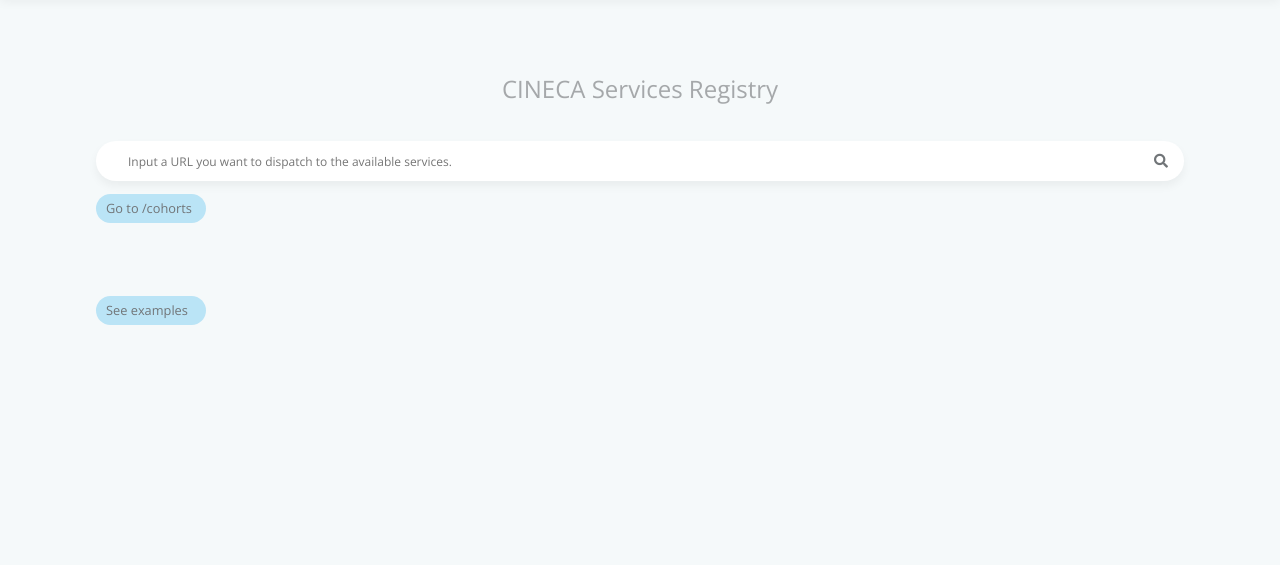
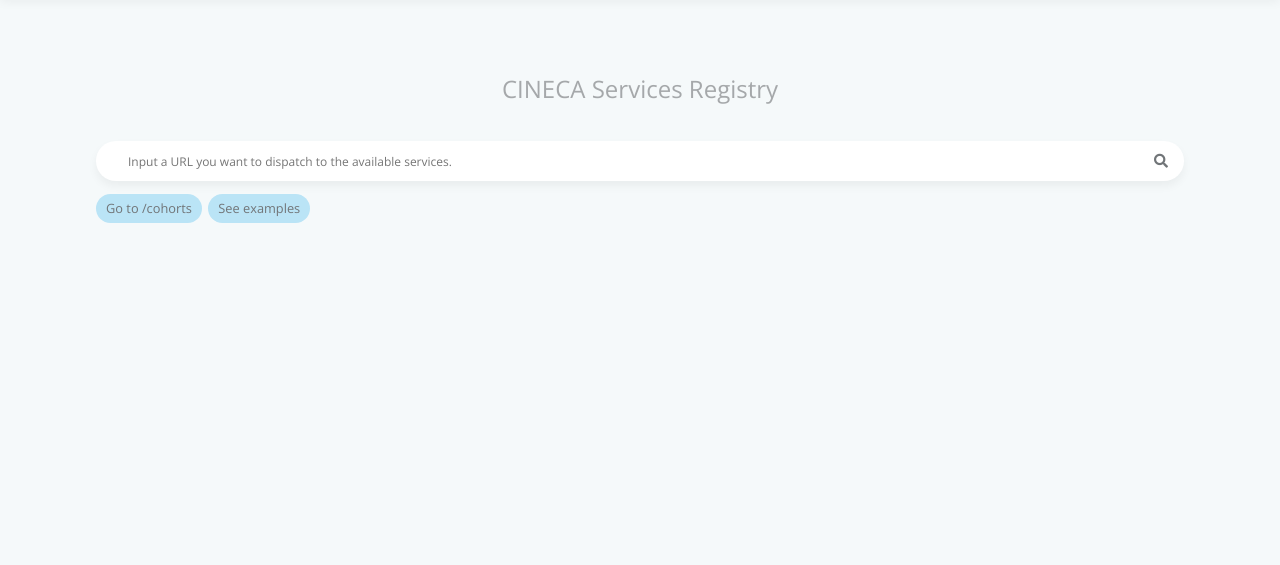
Before and after one commit to EGA-archive/ServicesRegistry, a Python web app: template templates/index.html in a window 1280 px wide. Shown: the part 83-648 px from the top of the page. Run offline with Jinja, Linux system fonts and the light colour scheme; the template is opened without the code that fills it, so the values that code supplies are empty; some libraries are stand-ins or nearby versions.

Commit message:
Move examples

```diff
--- a/static/css/style.css
+++ b/static/css/style.css
@@ -186,67 +186,71 @@ body main form button:hover {
   color: #74C5EB;
 }
 /* line 127, ../sass/_main.scss */
-body main div#cohorts-button, body main div#examples-button {
-  margin: 1em 0;
+body main #button-wrapper {
+  display: flex;
+  flex-flow: row nowrap;
+}
+/* line 130, ../sass/_main.scss */
+body main #button-wrapper div#cohorts-button, body main #button-wrapper div#examples-button {
+  margin: 1em 0.5em 0 0;
   background-color: #BAE4F6;
   padding: 8px 10px;
   border-radius: 30px;
-  width: 90px;
   font-weight: 300;
   font-size: 80%;
   cursor: pointer;
   transition: ease .5s;
 }
-/* line 130, ../sass/_main.scss */
-body main div#cohorts-button:hover, body main div#examples-button:hover {
+/* line 133, ../sass/_main.scss */
+body main #button-wrapper div#cohorts-button:hover, body main #button-wrapper div#examples-button:hover {
   background-color: #74C5EB;
 }
-/* line 138, ../sass/_main.scss */
-body main div#cohorts-button span, body main div#examples-button span {
+/* line 140, ../sass/_main.scss */
+body main #button-wrapper div#cohorts-button span, body main #button-wrapper div#examples-button span {
   font-weight: 400;
 }
-/* line 139, ../sass/_main.scss */
-body main div#cohorts-button:active, body main div#examples-button:active {
+/* line 141, ../sass/_main.scss */
+body main #button-wrapper div#cohorts-button:active, body main #button-wrapper div#examples-button:active {
   position: relative;
   top: 1px;
 }
-/* line 140, ../sass/_main.scss */
-body main div#cohorts-button a, body main div#examples-button a {
+/* line 142, ../sass/_main.scss */
+body main #button-wrapper div#cohorts-button a, body main #button-wrapper div#examples-button a {
   text-decoration: none;
   color: #717578;
 }
-/* line 141, ../sass/_main.scss */
-body main div#cohorts-button p, body main div#examples-button p {
+/* line 143, ../sass/_main.scss */
+body main #button-wrapper div#cohorts-button p, body main #button-wrapper div#examples-button p {
   display: none;
 }
-/* line 143, ../sass/_main.scss */
-body main div#cohorts-button p.active, body main div#examples-button p.active {
+/* line 145, ../sass/_main.scss */
+body main #button-wrapper div#cohorts-button p.active, body main #button-wrapper div#examples-button p.active {
   display: inline;
 }
-/* line 148, ../sass/_main.scss */
+/* line 151, ../sass/_main.scss */
 body main div#examples {
   display: none;
   font-size: 0.7em;
   flex-flow: row nowrap;
 }
-/* line 150, ../sass/_main.scss */
+/* line 153, ../sass/_main.scss */
 body main div#examples.active {
   display: flex;
 }
-/* line 153, ../sass/_main.scss */
+/* line 156, ../sass/_main.scss */
 body main div#examples section {
   display: flex;
   flex-flow: column nowrap;
   margin: 0.5em 0.1em;
 }
-/* line 157, ../sass/_main.scss */
+/* line 160, ../sass/_main.scss */
 body main div#examples section::before {
   content: attr(data-heading);
   display: inline-block;
   margin: 0.5em;
   font-size: 1.1em;
 }
-/* line 164, ../sass/_main.scss */
+/* line 167, ../sass/_main.scss */
 body main div#examples a {
   display: inline-block;
   margin: 0.1em 0;
@@ -257,23 +261,23 @@ body main div#examples a {
   color: black;
   outline: none;
 }
-/* line 173, ../sass/_main.scss */
+/* line 176, ../sass/_main.scss */
 body main div#examples a:active {
   position: relative;
   top: 1px;
 }
-/* line 174, ../sass/_main.scss */
+/* line 177, ../sass/_main.scss */
 body main div#examples a:hover {
   background-color: #74C5EB;
 }
-/* line 179, ../sass/_main.scss */
+/* line 182, ../sass/_main.scss */
 body main div#cards-container {
   display: flex;
   flex-flow: row wrap;
   justify-content: center;
   margin-top: 3em;
 }
-/* line 185, ../sass/_main.scss */
+/* line 188, ../sass/_main.scss */
 body main div#cards-container div.card {
   width: 475px;
   height: 180px;
@@ -287,13 +291,13 @@ body main div#cards-container div.card {
   margin: 25px;
 }
 @media screen and (max-width: 550px) {
-  /* line 185, ../sass/_main.scss */
+  /* line 188, ../sass/_main.scss */
   body main div#cards-container div.card {
     width: 350px;
     margin: 25px auto;
   }
 }
-/* line 208, ../sass/_main.scss */
+/* line 211, ../sass/_main.scss */
 body main div#cards-container div.card section.left-part {
   padding: 20px;
   display: flex;
@@ -302,39 +306,39 @@ body main div#cards-container div.card section.left-part {
   align-items: center;
   min-width: 140px;
 }
-/* line 215, ../sass/_main.scss */
+/* line 218, ../sass/_main.scss */
 body main div#cards-container div.card section.left-part img {
   height: 40px;
 }
-/* line 218, ../sass/_main.scss */
+/* line 221, ../sass/_main.scss */
 body main div#cards-container div.card section.left-part img.white-img {
   -webkit-filter: drop-shadow(1px 1px 4px #222);
   filter: drop-shadow(1px 1px 5px rgba(34, 34, 34, 0.5));
 }
-/* line 223, ../sass/_main.scss */
+/* line 226, ../sass/_main.scss */
 body main div#cards-container div.card section.left-part ul {
   font-size: 12px;
 }
-/* line 225, ../sass/_main.scss */
+/* line 228, ../sass/_main.scss */
 body main div#cards-container div.card section.left-part ul li {
   list-style: none;
   padding: 8px;
 }
-/* line 228, ../sass/_main.scss */
+/* line 231, ../sass/_main.scss */
 body main div#cards-container div.card section.left-part ul li a {
   text-decoration: none;
   color: #717578;
   transition: ease .5s;
 }
-/* line 233, ../sass/_main.scss */
+/* line 236, ../sass/_main.scss */
 body main div#cards-container div.card section.left-part ul li a:hover {
   color: #74C5EB;
 }
-/* line 237, ../sass/_main.scss */
+/* line 240, ../sass/_main.scss */
 body main div#cards-container div.card section.left-part ul li a i {
   margin-right: 3px;
 }
-/* line 244, ../sass/_main.scss */
+/* line 247, ../sass/_main.scss */
 body main div#cards-container div.card section.right-part {
   margin: 20px 0;
   padding: 0 20px;
@@ -344,17 +348,17 @@ body main div#cards-container div.card section.right-part {
   align-items: flex-start;
   border-left: 1px solid #74C5EB;
 }
-/* line 253, ../sass/_main.scss */
+/* line 256, ../sass/_main.scss */
 body main div#cards-container div.card section.right-part h1 {
   font-size: 110%;
   font-weight: bold;
   font-family: 'Roboto', sans-serif;
 }
-/* line 258, ../sass/_main.scss */
+/* line 261, ../sass/_main.scss */
 body main div#cards-container div.card section.right-part h2, body main div#cards-container div.card section.right-part p {
   font-size: 80%;
 }
-/* line 265, ../sass/_main.scss */
+/* line 268, ../sass/_main.scss */
 body main div.cohort-card {
   width: 100%;
   min-width: 650px;
@@ -365,18 +369,18 @@ body main div.cohort-card {
   margin: 2em auto 1em;
   padding: 2em;
 }
-/* line 276, ../sass/_main.scss */
+/* line 279, ../sass/_main.scss */
 body main div.cohort-card h1 {
   font-size: 110%;
   font-weight: bold;
   font-family: 'Roboto', sans-serif;
   margin-bottom: 2em;
 }
-/* line 280, ../sass/_main.scss */
+/* line 283, ../sass/_main.scss */
 body main div.cohort-card h1 span.light {
   font-weight: 300;
 }
-/* line 282, ../sass/_main.scss */
+/* line 285, ../sass/_main.scss */
 body main div.cohort-card h1.cohort-name {
   color: white;
   margin-bottom: 0;
@@ -386,7 +390,7 @@ body main div.cohort-card h1.cohort-name {
   font-weight: 400;
   display: inline-block;
 }
-/* line 291, ../sass/_main.scss */
+/* line 294, ../sass/_main.scss */
 body main div.cohort-card h1.error {
   color: white;
   margin-bottom: 0;
@@ -396,13 +400,13 @@ body main div.cohort-card h1.error {
   font-weight: 400;
   display: inline-block;
 }
-/* line 301, ../sass/_main.scss */
+/* line 304, ../sass/_main.scss */
 body main div.cohort-card h2 {
   font-size: 90%;
   font-weight: 300;
   margin: 1em 0 8px;
 }
-/* line 306, ../sass/_main.scss */
+/* line 309, ../sass/_main.scss */
 body main div.cohort-card h2.error {
   color: white;
   margin-bottom: 0;
@@ -413,28 +417,28 @@ body main div.cohort-card h2.error {
   display: inline-block;
   margin-top: 0;
 }
-/* line 316, ../sass/_main.scss */
+/* line 319, ../sass/_main.scss */
 body main div.cohort-card ul {
   margin: 0 1em;
 }
-/* line 318, ../sass/_main.scss */
+/* line 321, ../sass/_main.scss */
 body main div.cohort-card ul li {
   margin: 6px;
   font-size: 90%;
 }
-/* line 321, ../sass/_main.scss */
+/* line 324, ../sass/_main.scss */
 body main div.cohort-card ul li span.strong {
   font-weight: bold;
 }
-/* line 322, ../sass/_main.scss */
+/* line 325, ../sass/_main.scss */
 body main div.cohort-card ul li span.strong2 {
   font-weight: 600;
 }
-/* line 323, ../sass/_main.scss */
+/* line 326, ../sass/_main.scss */
 body main div.cohort-card ul li span.content {
   color: #717578;
 }
-/* line 324, ../sass/_main.scss */
+/* line 327, ../sass/_main.scss */
 body main div.cohort-card ul li span.duo {
   font-weight: 600;
   background-color: #EB9661;
@@ -443,14 +447,14 @@ body main div.cohort-card ul li span.duo {
   color: white;
   font-size: 90%;
 }
-/* line 334, ../sass/_main.scss */
+/* line 337, ../sass/_main.scss */
 body main div.cohort-card hr {
   margin: 2em auto;
   border: none;
   border-top: 1px solid #717578;
   width: 60%;
 }
-/* line 340, ../sass/_main.scss */
+/* line 343, ../sass/_main.scss */
 body main div.cohort-card form {
   margin: 0;
   width: auto;
@@ -460,57 +464,57 @@ body main div.cohort-card form {
   display: inline;
   box-shadow: none;
 }
-/* line 348, ../sass/_main.scss */
+/* line 351, ../sass/_main.scss */
 body main div.cohort-card form button {
   cursor: pointer;
   color: #74C5EB;
 }
-/* line 351, ../sass/_main.scss */
+/* line 354, ../sass/_main.scss */
 body main div.cohort-card form button:hover {
   color: #1070B7;
 }
-/* line 354, ../sass/_main.scss */
+/* line 357, ../sass/_main.scss */
 body main div.cohort-card svg.bar-plot {
   padding-left: 1.5em;
 }
-/* line 356, ../sass/_main.scss */
+/* line 359, ../sass/_main.scss */
 body main div.cohort-card svg.bar-plot .bar {
   fill: #D9D9D9;
   height: 21px;
   transition: fill .3s ease;
 }
-/* line 361, ../sass/_main.scss */
+/* line 364, ../sass/_main.scss */
 body main div.cohort-card svg.bar-plot .bar text {
   fill: #717578;
   font-size: 11px;
 }
-/* line 369, ../sass/_main.scss */
+/* line 372, ../sass/_main.scss */
 body main div.cohort-card svg.bar-plot .chart:hover .bar,
 body main div.cohort-card svg.bar-plot .chart:focus .bar {
   fill: #D9D9D9;
 }
-/* line 374, ../sass/_main.scss */
+/* line 377, ../sass/_main.scss */
 body main div.cohort-card svg.bar-plot .bar:hover,
 body main div.cohort-card svg.bar-plot .bar:focus {
   fill: #74C5EB !important;
 }
-/* line 378, ../sass/_main.scss */
+/* line 381, ../sass/_main.scss */
 body main div.cohort-card svg.bar-plot .bar:hover text,
 body main div.cohort-card svg.bar-plot .bar:focus text {
   fill: #1070B7;
   font-size: 11px;
 }
-/* line 388, ../sass/_main.scss */
+/* line 391, ../sass/_main.scss */
 body a {
   color: #74C5EB;
   text-decoration: underline;
   transition: ease .5s;
 }
-/* line 392, ../sass/_main.scss */
+/* line 395, ../sass/_main.scss */
 body a:hover {
   color: #1070B7;
 }
-/* line 395, ../sass/_main.scss */
+/* line 398, ../sass/_main.scss */
 body footer {
   width: 100%;
   background-color: #275F90;
@@ -523,7 +527,7 @@ body footer {
   align-items: center;
   justify-content: space-between;
 }
-/* line 409, ../sass/_main.scss */
+/* line 412, ../sass/_main.scss */
 body footer p {
   margin-right: 10px;
   line-height: 15px;
@@ -532,39 +536,39 @@ body footer p {
   transition: ease all 0.5s;
 }
 @media screen and (max-width: 580px) {
-  /* line 409, ../sass/_main.scss */
+  /* line 412, ../sass/_main.scss */
   body footer p {
     font-size: 9px;
     line-height: 10px;
   }
 }
-/* line 423, ../sass/_main.scss */
+/* line 426, ../sass/_main.scss */
 body footer section#EGA {
   margin-left: 30px;
   font-size: 12px;
 }
-/* line 426, ../sass/_main.scss */
+/* line 429, ../sass/_main.scss */
 body footer section#EGA a {
   color: white;
 }
-/* line 428, ../sass/_main.scss */
+/* line 431, ../sass/_main.scss */
 body footer section#EGA a:hover {
   color: #74C5EB;
 }
-/* line 431, ../sass/_main.scss */
+/* line 434, ../sass/_main.scss */
 body footer section#EU {
   display: flex;
   flex-flow: row nowrap;
   align-items: center;
   justify-content: right;
 }
-/* line 437, ../sass/_main.scss */
+/* line 440, ../sass/_main.scss */
 body footer section#EU p {
   max-width: 400px;
   text-align: right;
   margin-right: 10px;
 }
-/* line 443, ../sass/_main.scss */
+/* line 446, ../sass/_main.scss */
 body footer section#EU img {
   height: 30px;
   margin-right: 30px;
--- a/static/sass/_main.scss
+++ b/static/sass/_main.scss
@@ -124,13 +124,15 @@ body {
             }
         }
 
+        #button-wrapper {
+            display: flex;
+            flex-flow: row nowrap;
             div#cohorts-button, div#examples-button {
-            margin: 1em 0;
+                margin: 1em 0.5em 0 0;
                 background-color:$mediumblue;
                 &:hover { background-color:$blue; }
                 padding: 8px 10px;
                 border-radius: 30px;
-            width: 90px;
                 font-weight: 300;
                 font-size: 80%;
                 cursor: pointer;
@@ -141,6 +143,7 @@ body {
                 p {
                     display: none;
                     &.active {display: inline;}
+                }
             }
         }
 
--- a/templates/index.html
+++ b/templates/index.html
@@ -34,9 +34,20 @@
             <button type="submit"><i class="fas fa-search"></i></button>
           </form>
 
+          <div id="button-wrapper">
             <div id="cohorts-button">
               <a href="{{ url('cohorts') }}">Go to <span>/cohorts</span></a>
             </div>
+
+            <div id="examples-button">
+              <p class="active"> See examples</p>
+              <p> Hide examples</p>
+            </div>
+          </div>
+          <div id="examples">
+            {% include 'examples.html' %}
+          </div>
+
           <div id="cards-container" data-cards="{{ services|length }}">
             {% for service in services %}
             {% if not service.error %}
@@ -72,13 +83,7 @@
             {% endfor %}
           </div>
 
-          <div id="examples-button">
-            <p class="active"> See examples</p>
-            <p> Hide examples</p>
-          </div>
-          <div id="examples">
-            {% include 'examples.html' %}
-          </div>
+
 
         </main>
 
```
Lines whose indentation alone changed are shown as unchanged.
